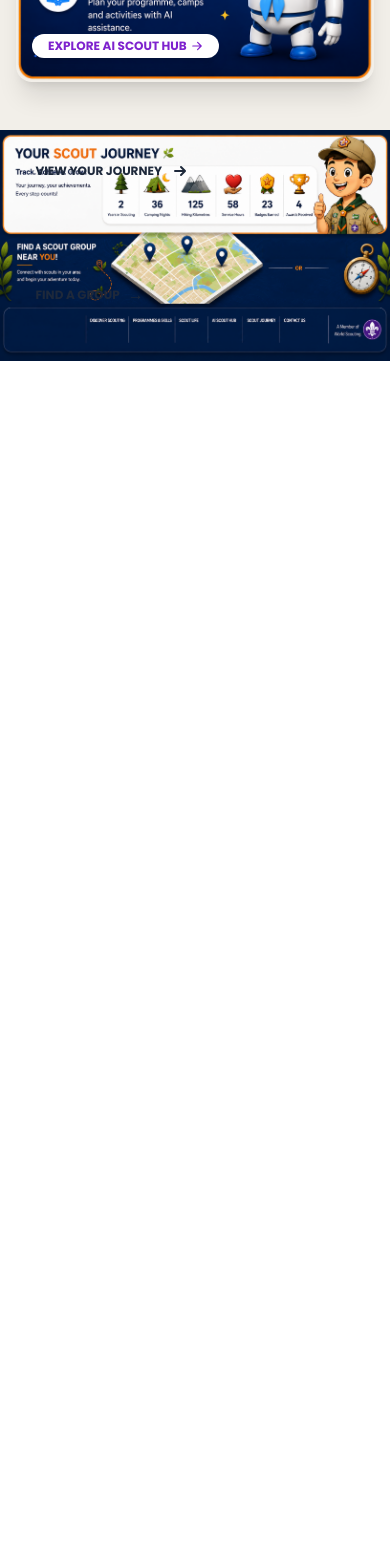
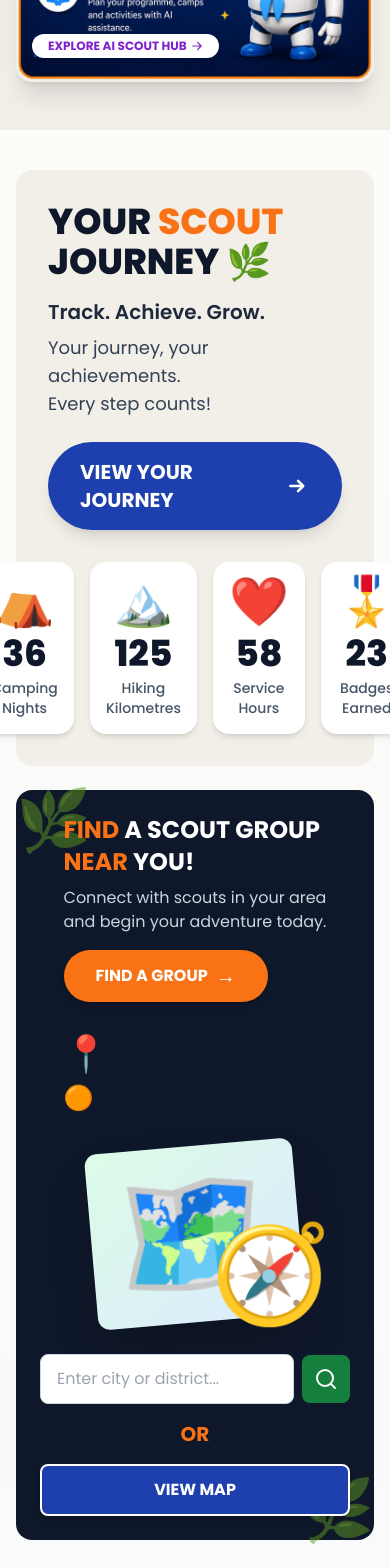
Before and after one commit to khanxaryan123-svg/jauhar-scouts, a Next.js app: page / in a window 390 px wide. Shown: the part 3420-4988 px from the top of the page. Before the commit the page ends 3781 px from the top, so only its background shows below. Built offline with nearby package versions, Linux system fonts and the light colour scheme.

Commit message:
Update JourneySection, UnitLocatorSection, and HomePage to match user's image, make buttons clickable and responsive

```diff
--- a/src/components/home/Footer.tsx
+++ b/src/components/home/Footer.tsx
@@ -12,26 +12,6 @@
           className="w-full h-auto"
           priority
         />
-
-        {/* VIEW YOUR JOURNEY Button Overlay */}
-        <a
-          href="#"
-          className="absolute top-[10%] left-[5%] sm:top-[8%] sm:left-[3%] md:top-[6%] md:left-[2%] inline-flex items-center gap-2 px-4 py-2 sm:px-6 sm:py-3 rounded-full font-bold text-xs sm:text-sm cursor-pointer transition hover:scale-105"
-        >
-          VIEW YOUR JOURNEY
-          <svg className="w-5 h-5" fill="currentColor" viewBox="0 0 20 20">
-            <path fillRule="evenodd" d="M10.293 5.293a1 1 0 011.414 0l4 4a1 1 0 010 1.414l-4 4a1 1 0 01-1.414-1.414L12.586 11H5a1 1 0 110-2h7.586l-2.293-2.293a1 1 0 010-1.414z" clipRule="evenodd" />
-          </svg>
-        </a>
-
-        {/* FIND A GROUP Button Overlay */}
-        <a
-          href="#"
-          className="absolute bottom-[20%] left-[5%] sm:bottom-[25%] sm:left-[8%] md:bottom-[30%] md:left-[10%] inline-flex items-center gap-2 px-4 py-2 sm:px-6 sm:py-3 rounded-full font-bold text-xs sm:text-sm cursor-pointer transition hover:scale-105"
-        >
-          FIND A GROUP
-          <span className="text-base font-bold">→</span>
-        </a>
       </div>
     </footer>
   );
--- a/src/components/home/HomePage.tsx
+++ b/src/components/home/HomePage.tsx
@@ -1,6 +1,7 @@
 import Image from "next/image";
 import { Footer } from "@/components/home/Footer";
 import { HeroSection } from "@/components/home/HeroSection";
+import { JourneySection } from "@/components/home/JourneySection";
 import { Navbar } from "@/components/home/Navbar";
 import { NewsAiSection } from "@/components/home/NewsAiSection";
 import { ProgrammesSection } from "@/components/home/ProgrammesSection";
@@ -11,6 +12,7 @@
       <HeroSection />
       <ProgrammesSection />
       <NewsAiSection />
+      <JourneySection />
       <Footer />
     </main>
   );
--- a/src/components/home/JourneySection.tsx
+++ b/src/components/home/JourneySection.tsx
@@ -3,28 +3,29 @@
 
 export function JourneySection() {
   return (
-    <section className="py-10" style={{backgroundColor: "#F2EFE9"}}>
+    <section className="py-10">
       <div className="section-shell">
         {/* YOUR SCOUT JOURNEY */}
-        <div className="flex flex-col lg:flex-row items-center justify-between gap-8 mb-6 rounded-2xl p-6 border-2 border-slate-200" style={{backgroundColor: "#F2EFE9"}}>
-          <div>
-            <h2 className="text-2xl font-black text-green-800 mb-2">YOUR SCOUT JOURNEY</h2>
-            <p className="text-slate-700 mb-4">Track, Achieve, Grow.<br/>Your journey, your achievements.</p>
-            <a href="#" className="inline-flex items-center gap-2 bg-blue-600 text-white px-4 py-2 sm:px-6 sm:py-3 rounded-full font-bold text-xs sm:text-sm shadow-md hover:bg-blue-700 transition cursor-pointer">
+        <div className="flex flex-col lg:flex-row items-center justify-between gap-8 mb-6 rounded-2xl p-8" style={{backgroundColor: "#F2EFE9"}}>
+          <div className="flex-1">
+            <h2 className="text-4xl font-black text-slate-900 mb-4">
+              YOUR <span className="text-orange-500">SCOUT</span> JOURNEY 🌿
+            </h2>
+            <p className="text-xl font-semibold text-slate-800 mb-2">Track. Achieve. Grow.</p>
+            <p className="text-lg text-slate-700 mb-6">Your journey, your achievements.<br/>Every step counts!</p>
+            <a href="#" className="inline-flex items-center gap-3 bg-blue-800 text-white px-8 py-4 rounded-full font-bold text-xl shadow-lg hover:bg-blue-900 transition cursor-pointer">
               VIEW YOUR JOURNEY
-              <svg className="w-5 h-5" fill="currentColor" viewBox="0 0 20 20">
+              <svg className="w-7 h-7" fill="currentColor" viewBox="0 0 20 20">
                 <path fillRule="evenodd" d="M10.293 5.293a1 1 0 011.414 0l4 4a1 1 0 010 1.414l-4 4a1 1 0 01-1.414-1.414L12.586 11H5a1 1 0 110-2h7.586l-2.293-2.293a1 1 0 010-1.414z" clipRule="evenodd" />
               </svg>
             </a>
           </div>
-          <div className="flex items-center gap-6">
+          <div className="flex-1 flex items-center justify-center gap-4">
             {journeyItems.map((item) => (
-              <div key={`${item.count}-${item.emoji}`} className="flex flex-col items-center">
-                <div className="flex h-16 w-16 items-center justify-center rounded-full bg-white border-2 border-green-800 text-3xl shadow-md">
-                  {item.emoji}
-                </div>
-                <p className="mt-2 text-center text-xl font-black text-slate-800">{item.count}</p>
-                <p className="text-center text-xs text-slate-600">{item.label}</p>
+              <div key={`${item.count}-${item.emoji}`} className="flex flex-col items-center bg-white rounded-2xl p-4 shadow-md">
+                <div className="text-5xl mb-2">{item.emoji}</div>
+                <p className="text-center text-4xl font-black text-slate-900 mb-1">{item.count}</p>
+                <p className="text-center text-sm font-medium text-slate-600">{item.label}</p>
               </div>
             ))}
           </div>
--- a/src/components/home/UnitLocatorSection.tsx
+++ b/src/components/home/UnitLocatorSection.tsx
@@ -2,42 +2,63 @@
 
 export function UnitLocatorSection() {
   return (
-    <div className="flex flex-col lg:flex-row items-center gap-8 rounded-2xl p-6 border-2 border-slate-200 bg-gradient-to-r from-blue-700 to-blue-500">
+    <div className="relative flex flex-col lg:flex-row items-center gap-8 rounded-2xl p-6 bg-slate-900 text-white">
+      {/* Decorative Leaves */}
+      <div className="absolute left-0 top-0 text-6xl opacity-50">🌿</div>
+      <div className="absolute right-0 bottom-0 text-6xl opacity-50">🌿</div>
+
+      {/* Left Content */}
+      <div className="flex-1 z-10">
+        <h3 className="text-2xl font-bold mb-2">
+          <span className="text-orange-500">FIND</span> A SCOUT GROUP
+          <br />
+          <span className="text-orange-500">NEAR</span> YOU!
+        </h3>
+        <p className="text-slate-300 mb-4">Connect with scouts in your area<br/>and begin your adventure today.</p>
+        <a href="#" className="inline-flex items-center gap-2 bg-orange-500 text-white px-8 py-3 rounded-full font-bold text-base shadow-md hover:bg-orange-600 transition cursor-pointer">
+          FIND A GROUP
+          <span className="text-xl font-bold">→</span>
+        </a>
+
+        {/* Decorative Markers */}
+        <div className="mt-8 flex flex-col gap-2">
+          <div className="text-4xl">📍</div>
+          <div className="text-2xl">🟠</div>
+        </div>
+      </div>
+
       {/* Map Side */}
-      <div className="flex-1">
+      <div className="flex-1 z-10">
         <div className="relative">
-          <div className="rounded-xl bg-gradient-to-br from-green-100 to-blue-100 p-6 flex items-center justify-center text-9xl">
+          {/* Placeholder Map Image */}
+          <div className="rounded-xl bg-gradient-to-br from-green-100 to-blue-100 p-6 flex items-center justify-center text-9xl rotate-[-5deg] shadow-2xl">
             🗺️
           </div>
-          <div className="absolute -bottom-4 -left-4 text-4xl">🧭</div>
+          {/* Compass Decor */}
+          <div className="absolute -right-8 bottom-0 text-8xl">🧭</div>
         </div>
       </div>
-      {/* Form Side */}
-      <div className="flex-1 flex flex-col gap-4">
-        <div>
-          <h3 className="text-2xl font-bold text-white">FIND A SCOUT GROUP NEAR YOU!</h3>
-          <p className="text-blue-100">Connect with scouts in your area and begin your adventure today.</p>
-        </div>
-        <div className="flex flex-col gap-2">
+
+      {/* Right Content */}
+      <div className="flex-1 flex flex-col gap-4 z-10">
         <div className="flex items-center gap-2">
           <div className="flex-1">
             <input
               type="text"
               placeholder="Enter city or district..."
-                className="w-full rounded-full border border-slate-300 px-4 py-2 focus:outline-none focus:ring-2 focus:ring-white"
+              className="w-full rounded-lg border border-slate-300 px-4 py-3 text-slate-800 focus:outline-none focus:ring-2 focus:ring-white"
             />
           </div>
-            <button className="rounded-full bg-green-700 text-white p-2 hover:bg-green-800 transition-colors">
-              <Search className="h-5 w-5" />
+          <button className="rounded-lg bg-green-700 text-white p-3 hover:bg-green-800 transition-colors cursor-pointer">
+            <Search className="h-6 w-6" />
           </button>
         </div>
+        <div className="flex items-center justify-center gap-4">
+          <span className="text-orange-500 font-bold text-xl">OR</span>
         </div>
-        <div className="flex items-center gap-2">
-          <button className="flex-1 rounded-full bg-white border-2 border-blue-700 px-6 py-2 font-bold text-blue-700 shadow-md hover:shadow-lg transition-all">
-            VIEW MAP →
-          </button>
-          <div className="text-5xl">🧭</div>
-        </div>
+        <a href="#" className="inline-flex items-center justify-center gap-2 bg-blue-800 text-white px-8 py-3 rounded-lg font-bold text-base border-2 border-white shadow-md hover:bg-blue-900 transition cursor-pointer">
+          VIEW MAP
+        </a>
       </div>
     </div>
   );
--- a/src/lib/home-data.ts
+++ b/src/lib/home-data.ts
@@ -150,7 +150,7 @@
   { count: "36", label: "Camping Nights", emoji: "⛺" },
   { count: "125", label: "Hiking Kilometres", emoji: "🏔️" },
   { count: "58", label: "Service Hours", emoji: "❤️" },
-  { count: "23", label: "Badges Earned", emoji: "🌟" },
+  { count: "23", label: "Badges Earned", emoji: "🎖️" },
   { count: "4", label: "Awards Received", emoji: "🏆" },
 ] as const;
 
```
Lines whose indentation alone changed are shown as unchanged.
